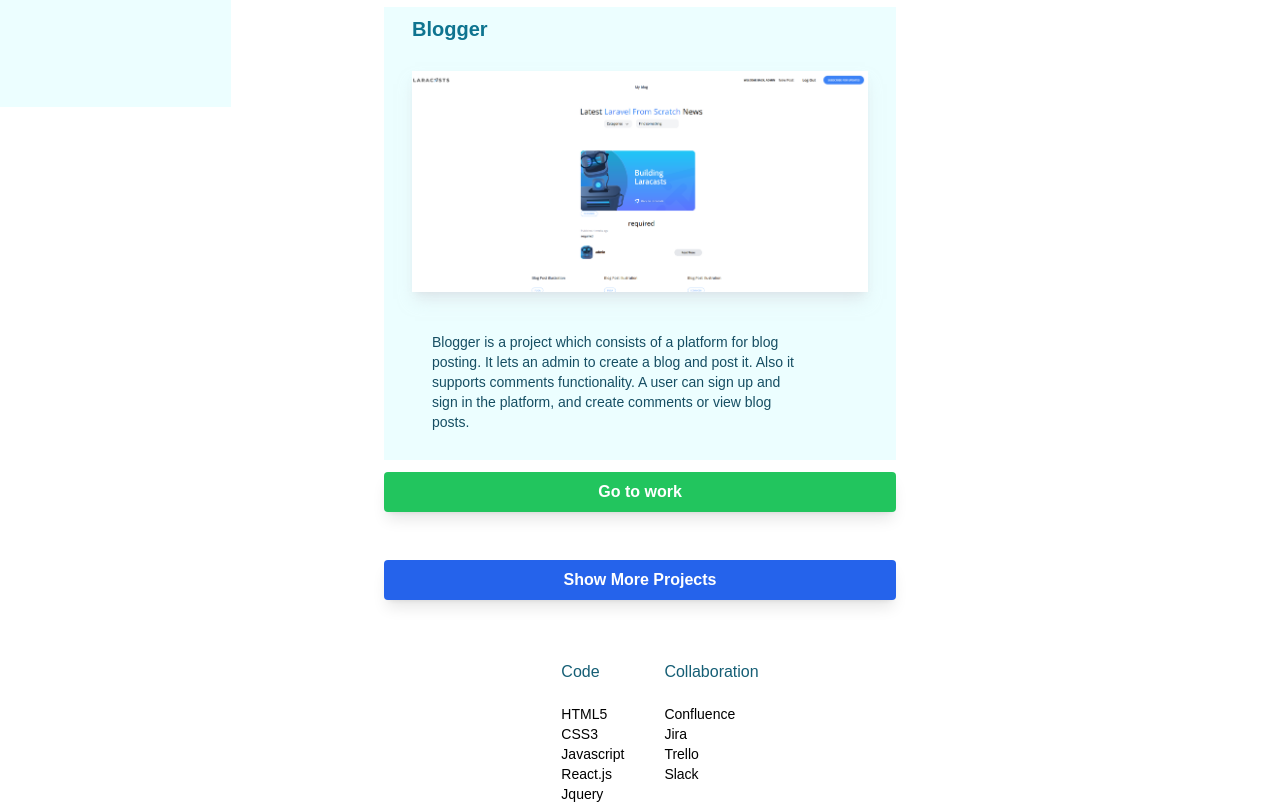
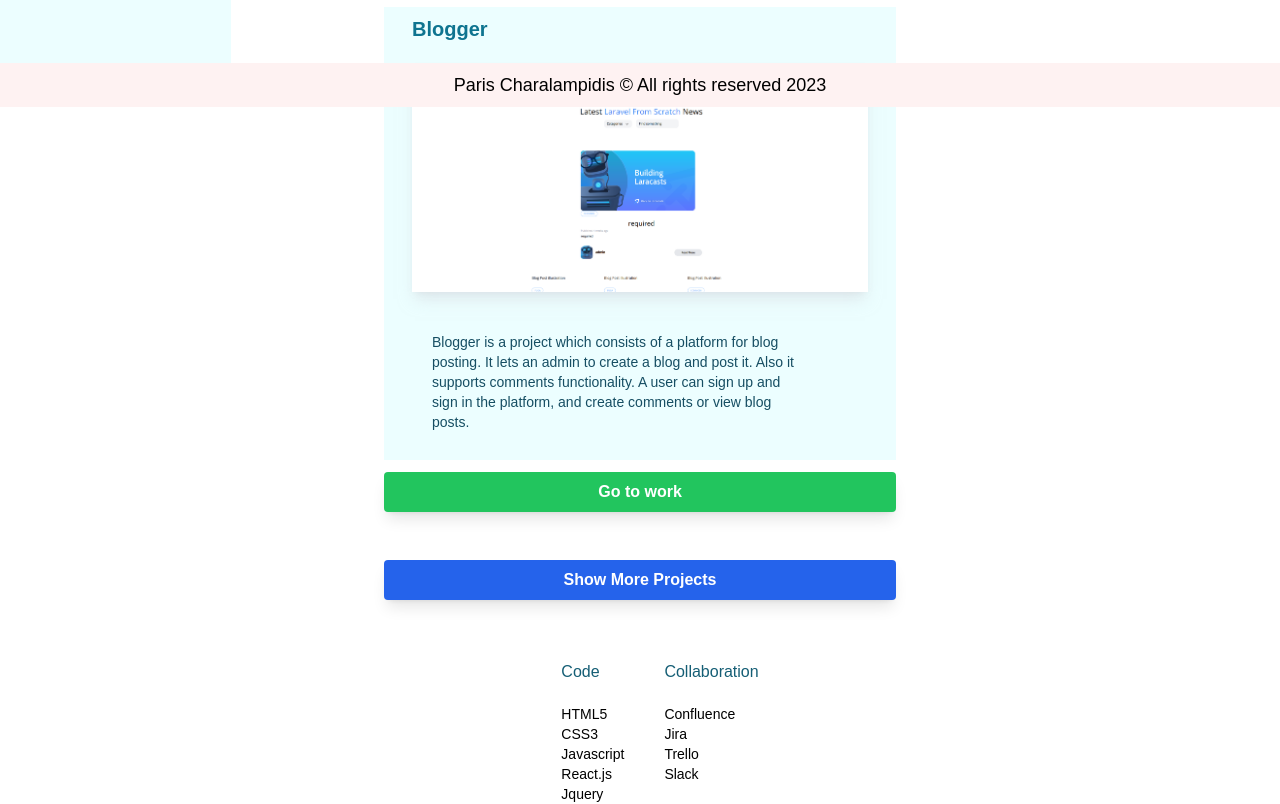
Before and after one commit to parischaralampidis3/portfolio_test, a React (Create React App) app: page / in a window 1280 px wide. Shown: the part 693-1497 px from the top of the page. Built offline with nearby package versions, Linux system fonts and the light colour scheme.

Commit message:
make microfixes at the code. 0.3

```diff
--- a/src/Components/Layouts/Footer.js
+++ b/src/Components/Layouts/Footer.js
@@ -2,17 +2,13 @@ import React from "react";
 
 function Footer() {
   return (
-    <div className="w-full">
-      <div className="bg-red-50 mt-20  p-12">
-        <div className="container flex flex-wrap justify-around  mx-auto text-center md:w-50 text-sm lg:text-lg w-full  ">
-
-             <h1 className="">Paris Charalampidis &copy; All rights reserved 2023</h1>
-
-          </div>
-
+    <div className="w-full mt-12">
+      <div className="flex bg-red-50 mt-20 p-2 fixed bottom-0 w-full">
+        <div className="container  flex flex-wrap justify-center mx-auto text-center md:w-50 text-sm lg:text-lg w-full ">
+          <h1 className="self-end">Paris Charalampidis &copy; All rights reserved 2023</h1>
         </div>
       </div>
-
+    </div>
   );
 }
 
```
